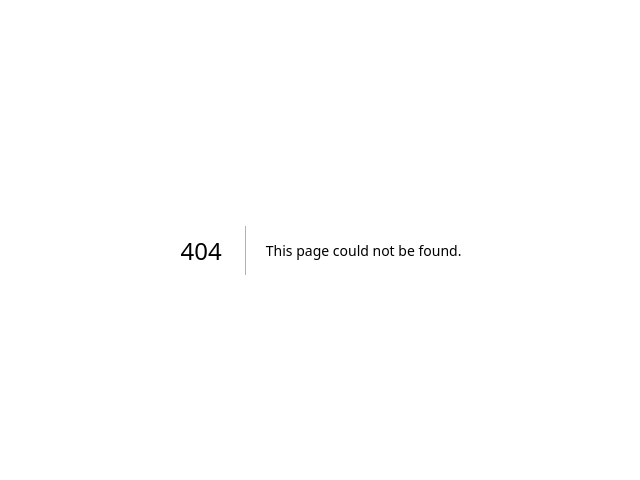
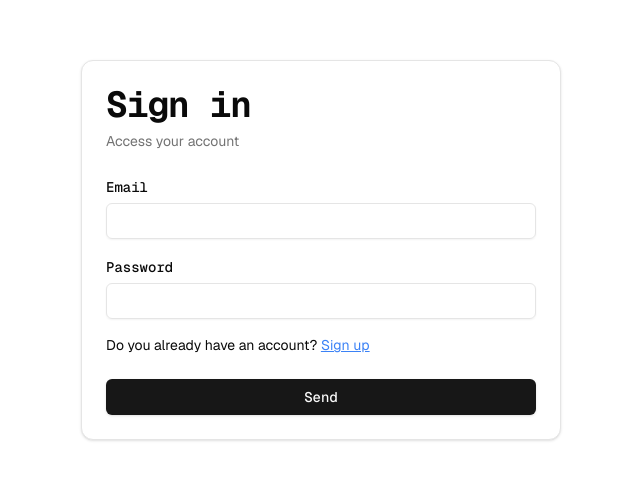
Before and after one commit to sergiopmdeveloper/nextjs-template, a Next.js app: page /sign-in in a window 1280 px wide. Before the commit this address had no page. Shown: the part 150-630 px from the top of the page, without its empty margins (319-959 px from the left). Built offline with nearby package versions, Linux system fonts and the light colour scheme.

Commit message:
style: implement UI of the sign in page and the sign in form

```diff
--- a/package.json
+++ b/package.json
@@ -9,6 +9,7 @@
     "lint": "next lint"
   },
   "dependencies": {
+    "@radix-ui/react-label": "^2.1.1",
     "@radix-ui/react-slot": "^1.1.1",
     "class-variance-authority": "^0.7.1",
     "clsx": "^2.1.1",
--- /dev/null
+++ b/src/app/sign-in/page.tsx
@@ -0,0 +1,70 @@
+import { Button } from '@/components/ui/button';
+import {
+  Card,
+  CardContent,
+  CardDescription,
+  CardFooter,
+  CardHeader,
+  CardTitle,
+} from '@/components/ui/card';
+import { Input } from '@/components/ui/input';
+import { Label } from '@/components/ui/label';
+import Link from 'next/link';
+
+/**
+ * Sign in page.
+ */
+export default function SignIn() {
+  return (
+    <main>
+      <section className="flex h-screen w-full items-center justify-center">
+        <Card className="w-[30rem]">
+          <CardHeader>
+            <CardTitle className="font-mono text-4xl font-bold">
+              Sign in
+            </CardTitle>
+
+            <CardDescription className="font-sans">
+              Access your account
+            </CardDescription>
+          </CardHeader>
+
+          <CardContent>
+            <form className="font-mono" id="sign-in-form">
+              <div className="space-y-4">
+                <div className="space-y-1">
+                  <Label htmlFor="email">Email</Label>
+                  <Input id="email" name="email" autoComplete="email" />
+                </div>
+
+                <div className="space-y-1">
+                  <Label htmlFor="password">Password</Label>
+
+                  <Input
+                    id="password"
+                    name="password"
+                    type="password"
+                    autoComplete="current-password"
+                  />
+                </div>
+
+                <p className="font-sans text-sm">
+                  Do you already have an account? {''}
+                  <Link className="text-blue-500 underline" href="/sign-up">
+                    Sign up
+                  </Link>
+                </p>
+              </div>
+            </form>
+          </CardContent>
+
+          <CardFooter>
+            <Button className="w-full font-mono" form="sign-in-form">
+              Send
+            </Button>
+          </CardFooter>
+        </Card>
+      </section>
+    </main>
+  );
+}
--- /dev/null
+++ b/src/components/ui/card.tsx
@@ -0,0 +1,76 @@
+import * as React from "react"
+
+import { cn } from "@/lib/utils"
+
+const Card = React.forwardRef<
+  HTMLDivElement,
+  React.HTMLAttributes<HTMLDivElement>
+>(({ className, ...props }, ref) => (
+  <div
+    ref={ref}
+    className={cn(
+      "rounded-xl border bg-card text-card-foreground shadow",
+      className
+    )}
+    {...props}
+  />
+))
+Card.displayName = "Card"
+
+const CardHeader = React.forwardRef<
+  HTMLDivElement,
+  React.HTMLAttributes<HTMLDivElement>
+>(({ className, ...props }, ref) => (
+  <div
+    ref={ref}
+    className={cn("flex flex-col space-y-1.5 p-6", className)}
+    {...props}
+  />
+))
+CardHeader.displayName = "CardHeader"
+
+const CardTitle = React.forwardRef<
+  HTMLDivElement,
+  React.HTMLAttributes<HTMLDivElement>
+>(({ className, ...props }, ref) => (
+  <div
+    ref={ref}
+    className={cn("font-semibold leading-none tracking-tight", className)}
+    {...props}
+  />
+))
+CardTitle.displayName = "CardTitle"
+
+const CardDescription = React.forwardRef<
+  HTMLDivElement,
+  React.HTMLAttributes<HTMLDivElement>
+>(({ className, ...props }, ref) => (
+  <div
+    ref={ref}
+    className={cn("text-sm text-muted-foreground", className)}
+    {...props}
+  />
+))
+CardDescription.displayName = "CardDescription"
+
+const CardContent = React.forwardRef<
+  HTMLDivElement,
+  React.HTMLAttributes<HTMLDivElement>
+>(({ className, ...props }, ref) => (
+  <div ref={ref} className={cn("p-6 pt-0", className)} {...props} />
+))
+CardContent.displayName = "CardContent"
+
+const CardFooter = React.forwardRef<
+  HTMLDivElement,
+  React.HTMLAttributes<HTMLDivElement>
+>(({ className, ...props }, ref) => (
+  <div
+    ref={ref}
+    className={cn("flex items-center p-6 pt-0", className)}
+    {...props}
+  />
+))
+CardFooter.displayName = "CardFooter"
+
+export { Card, CardHeader, CardFooter, CardTitle, CardDescription, CardContent }
--- /dev/null
+++ b/src/components/ui/input.tsx
@@ -0,0 +1,22 @@
+import * as React from "react"
+
+import { cn } from "@/lib/utils"
+
+const Input = React.forwardRef<HTMLInputElement, React.ComponentProps<"input">>(
+  ({ className, type, ...props }, ref) => {
+    return (
+      <input
+        type={type}
+        className={cn(
+          "flex h-9 w-full rounded-md border border-input bg-transparent px-3 py-1 text-base shadow-sm transition-colors file:border-0 file:bg-transparent file:text-sm file:font-medium file:text-foreground placeholder:text-muted-foreground focus-visible:outline-none focus-visible:ring-1 focus-visible:ring-ring disabled:cursor-not-allowed disabled:opacity-50 md:text-sm",
+          className
+        )}
+        ref={ref}
+        {...props}
+      />
+    )
+  }
+)
+Input.displayName = "Input"
+
+export { Input }
--- /dev/null
+++ b/src/components/ui/label.tsx
@@ -0,0 +1,26 @@
+"use client"
+
+import * as React from "react"
+import * as LabelPrimitive from "@radix-ui/react-label"
+import { cva, type VariantProps } from "class-variance-authority"
+
+import { cn } from "@/lib/utils"
+
+const labelVariants = cva(
+  "text-sm font-medium leading-none peer-disabled:cursor-not-allowed peer-disabled:opacity-70"
+)
+
+const Label = React.forwardRef<
+  React.ElementRef<typeof LabelPrimitive.Root>,
+  React.ComponentPropsWithoutRef<typeof LabelPrimitive.Root> &
+    VariantProps<typeof labelVariants>
+>(({ className, ...props }, ref) => (
+  <LabelPrimitive.Root
+    ref={ref}
+    className={cn(labelVariants(), className)}
+    {...props}
+  />
+))
+Label.displayName = LabelPrimitive.Root.displayName
+
+export { Label }
```
Also changed, not shown: 1 other file (tests, documents, lock files or other folders).
